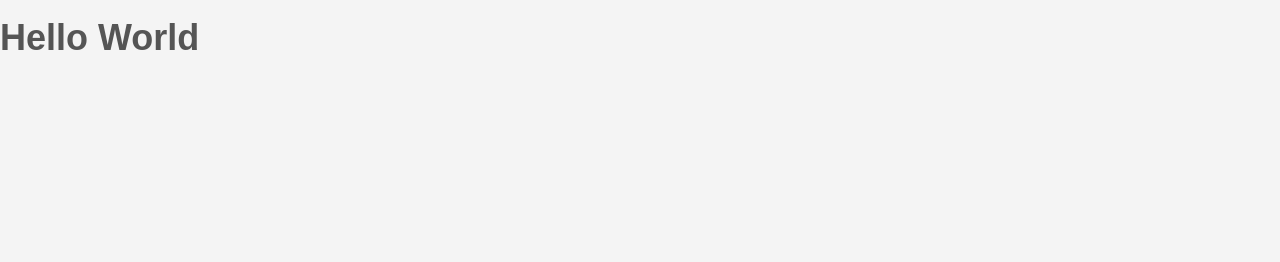
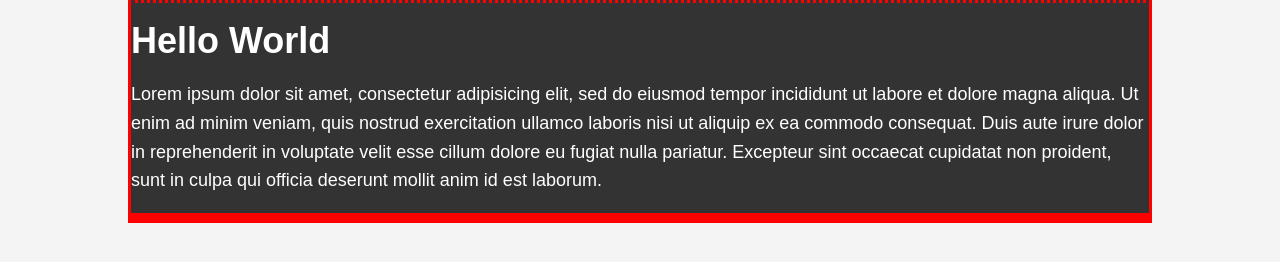
Before and after one commit to EDEM-odg/CSSCRASHCOURSE, a plain HTML site: page index.html in a window 1280 px wide. Drawn offline with Linux system fonts and the light colour scheme.

Commit message:
Updated text

```diff
--- a/css/style.css
+++ b/css/style.css
@@ -15,10 +15,19 @@ body{
 .container{
     width:80%;
     margin:auto;
-
+}
 
 .box-1{
     background-color: #333333;
     color: #ffffff;
 
+    border-right:5px red solid;
+    border-left:5px red solid;
+    border-top:5px red solid;
+    border-bottom:5px red solid;
+    /* Same as above*/
+    border: 5px red solid;
+    border-width:3px;
+    border-bottom-width:10px;
+    border-top-style:dotted;
 }
--- a/index.html
+++ b/index.html
@@ -5,6 +5,18 @@
         <link rel="stylesheet"type="text/css" href="css/style.css">
     </head>
     <body>
+        <div class="container">
+        <div class="box-1">
         <h1>Hello World</h1>
+        <p>
+            Lorem ipsum dolor sit amet, consectetur adipisicing elit, sed do eiusmod
+          tempor incididunt ut labore et dolore magna aliqua. Ut enim ad minim veniam,
+          quis nostrud exercitation ullamco laboris nisi ut aliquip ex ea commodo
+          consequat. Duis aute irure dolor in reprehenderit in voluptate velit esse
+          cillum dolore eu fugiat nulla pariatur. Excepteur sint occaecat cupidatat non
+          proident, sunt in culpa qui officia deserunt mollit anim id est laborum.
+        </p>
+        </div>
+        </div>
     </body>
 </html>
```
